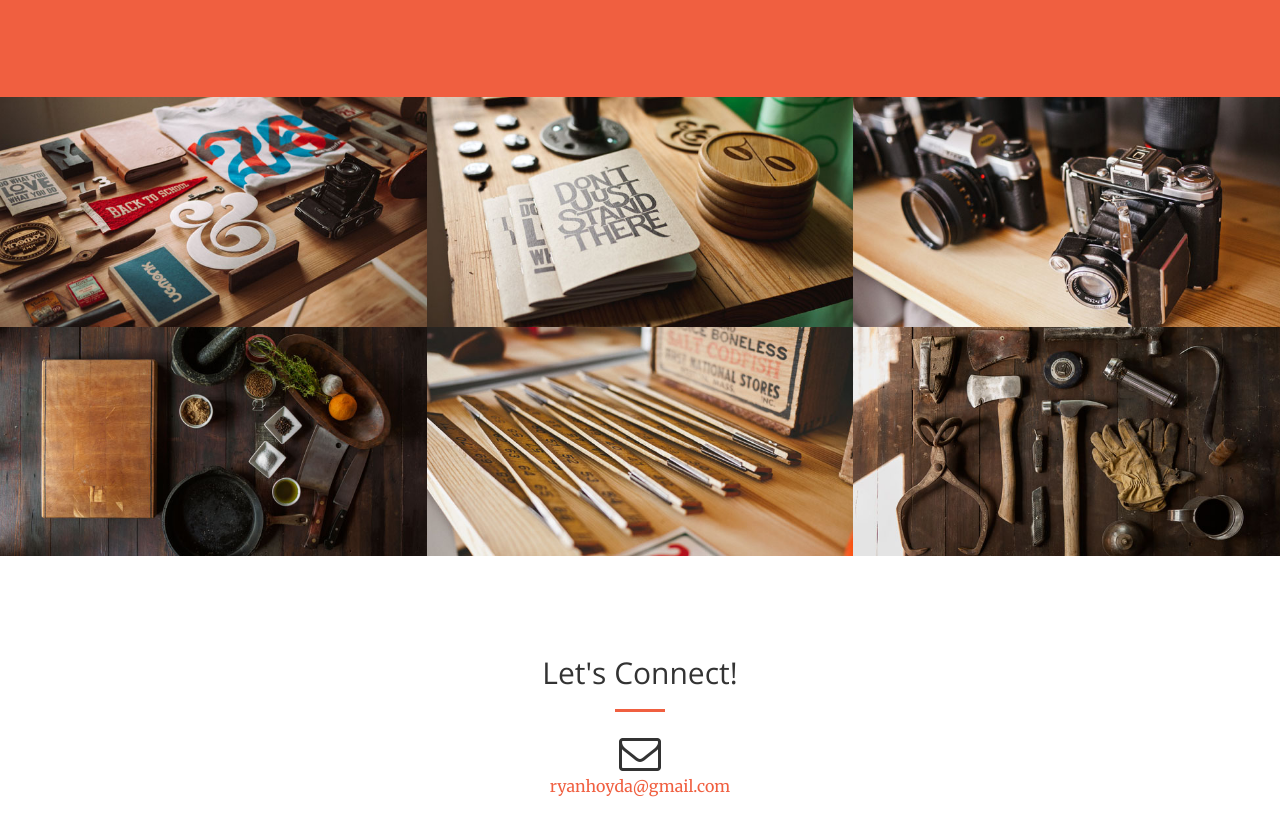
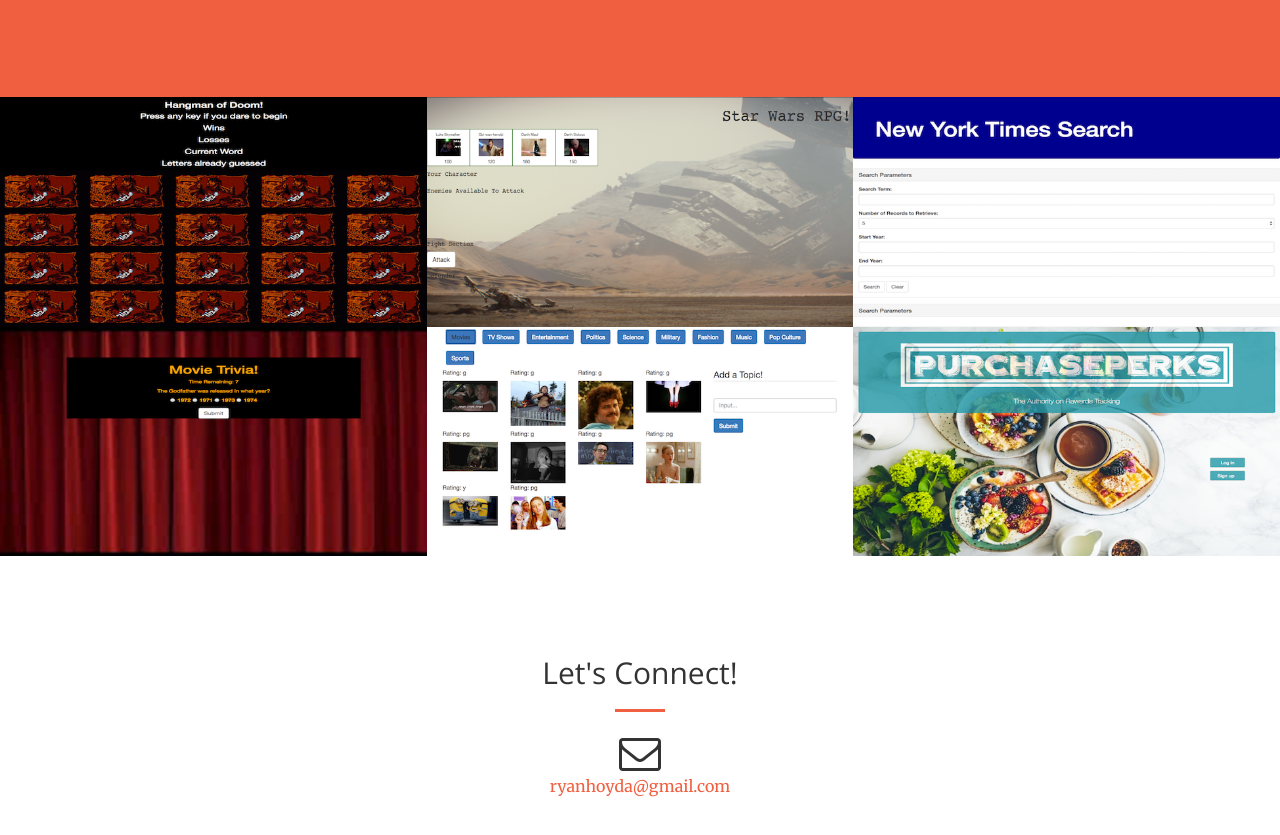
Before and after one commit to Ryan2000/Bootstrap_Portfolio_2, a website: page startbootstrap-creative/index.html in a window 1280 px wide. Shown: the part 1117-1952 px from the top of the page. Drawn offline with nearby package versions, Linux system fonts and the light colour scheme.

Commit message:
added images from projects

```diff
--- a/startbootstrap-creative/index.html
+++ b/startbootstrap-creative/index.html
@@ -96,8 +96,8 @@
         <div class="container-fluid">
             <div class="row no-gutter popup-gallery">
                 <div class="col-lg-4 col-sm-6">
-                    <a href="img/portfolio/fullsize/1.jpg" class="portfolio-box">
-                        <img src="img/portfolio/thumbnails/1.jpg" class="img-responsive" alt="">
+                    <a href="img/portfolio/fullsize/hangman1.png" class="portfolio-box">
+                        <img src="img/portfolio/thumbnails/hangman1.png" class="img-responsive" alt="">
                         <div class="portfolio-box-caption">
                             <div class="portfolio-box-caption-content">
                                 <div class="project-name">
@@ -108,8 +108,8 @@
                     </a>
                 </div>
                 <div class="col-lg-4 col-sm-6">
-                    <a href="img/portfolio/fullsize/2.jpg" class="portfolio-box">
-                        <img src="img/portfolio/thumbnails/2.jpg" class="img-responsive" alt="">
+                    <a href="img/portfolio/fullsize/starwars.png" class="portfolio-box">
+                        <img src="img/portfolio/thumbnails/starwars.png" class="img-responsive" alt="">
                         <div class="portfolio-box-caption">
                             <div class="portfolio-box-caption-content">
                                 <div class="project-name">
@@ -120,8 +120,8 @@
                     </a>
                 </div>
                 <div class="col-lg-4 col-sm-6">
-                    <a href="img/portfolio/fullsize/3.jpg" class="portfolio-box">
-                        <img src="img/portfolio/thumbnails/3.jpg" class="img-responsive" alt="">
+                    <a href="img/portfolio/fullsize/nyt_application.png" class="portfolio-box">
+                        <img src="img/portfolio/thumbnails/nyt_application.png" class="img-responsive" alt="">
                         <div class="portfolio-box-caption">
                             <div class="portfolio-box-caption-content">
                                 <div class="project-name">
@@ -132,8 +132,8 @@
                     </a>
                 </div>
                 <div class="col-lg-4 col-sm-6">
-                    <a href="img/portfolio/fullsize/4.jpg" class="portfolio-box">
-                        <img src="img/portfolio/thumbnails/4.jpg" class="img-responsive" alt="">
+                    <a href="img/portfolio/fullsize/movie_trivia.png" class="portfolio-box">
+                        <img src="img/portfolio/thumbnails/movie_trivia.png" class="img-responsive" alt="">
                         <div class="portfolio-box-caption">
                             <div class="portfolio-box-caption-content">
                                 <div class="project-name">
@@ -144,8 +144,8 @@
                     </a>
                 </div>
                 <div class="col-lg-4 col-sm-6">
-                    <a href="img/portfolio/fullsize/5.jpg" class="portfolio-box">
-                        <img src="img/portfolio/thumbnails/5.jpg" class="img-responsive" alt="">
+                    <a href="img/portfolio/fullsize/giphy.png" class="portfolio-box">
+                        <img src="img/portfolio/thumbnails/giphy.png" class="img-responsive" alt="">
                         <div class="portfolio-box-caption">
                             <div class="portfolio-box-caption-content">
                                 <div class="project-name">
@@ -156,12 +156,12 @@
                     </a>
                 </div>
                 <div class="col-lg-4 col-sm-6">
-                    <a href="img/portfolio/fullsize/6.jpg" class="portfolio-box">
-                        <img src="img/portfolio/thumbnails/6.jpg" class="img-responsive" alt="">
+                    <a href="img/portfolio/fullsize/purchaseperks.png" class="portfolio-box">
+                        <img src="img/portfolio/thumbnails/purchaseperks.png" class="img-responsive" alt="">
                         <div class="portfolio-box-caption">
                             <div class="portfolio-box-caption-content">
                                 <div class="project-name">
-                                    Responsive Portfolio
+                                    Purchase Perks
                                 </div>
                             </div>
                         </div>
```
Also changed, not shown: startbootstrap-creative/img/portfolio/fullsize/giphy.png (added), startbootstrap-creative/img/portfolio/fullsize/hangman.jpg (added), startbootstrap-creative/img/portfolio/fullsize/hangman.png (added), startbootstrap-creative/img/portfolio/fullsize/hangman1.png (added), startbootstrap-creative/img/portfolio/fullsize/movie_trivia.png (added), startbootstrap-creative/img/portfolio/fullsize/nyt_application.png (added), startbootstrap-creative/img/portfolio/fullsize/purchaseperks.png (added), startbootstrap-creative/img/portfolio/fullsize/starwars.png (added), startbootstrap-creative/img/portfolio/thumbnails/giphy.png (added), startbootstrap-creative/img/portfolio/thumbnails/hangman.png (added), startbootstrap-creative/img/portfolio/thumbnails/hangman1.png (added), startbootstrap-creative/img/portfolio/thumbnails/movie_trivia.png (added), startbootstrap-creative/img/portfolio/thumbnails/nyt_application.png (added), startbootstrap-creative/img/portfolio/thumbnails/purchaseperks.png (added), 1 more files.
